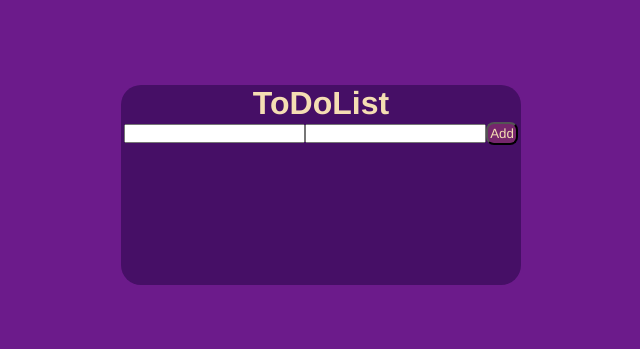
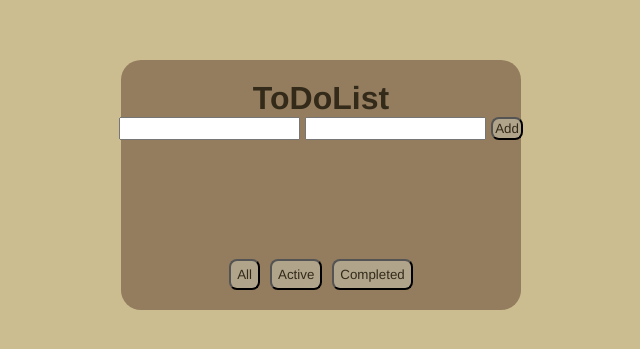
Before and after one commit to YehorHeiko/todo-list, a React (Vite) app in the folder to-do-list/: page / in a window 1280 px wide. Shown: the part 215-564 px from the top of the page, without its empty margins (319-959 px from the left). Built offline with nearby package versions, Linux system fonts and the light colour scheme.

Commit message:
Make BUTTONS

```diff
--- a/to-do-list/src/App.tsx
+++ b/to-do-list/src/App.tsx
@@ -1,4 +1,5 @@
 
+import Buttons from "./components/Buttos";
 import List from "./components/List";
 import "./index.css"
 
@@ -9,6 +10,7 @@ function App() {
   return (
     <div className="main">
       <List />
+
     </div>
   );
 }
--- /dev/null
+++ b/to-do-list/src/components/Buttons.module.css
@@ -0,0 +1,4 @@
+.buttons {
+    padding: 6px;
+    margin: 0 5px;
+}
--- /dev/null
+++ b/to-do-list/src/components/Buttos.tsx
@@ -0,0 +1,15 @@
+import styles from './Buttons.module.css'
+
+
+
+function Buttons() {
+    return (
+        <div >
+            <button className={styles.buttons}>All</button>
+            <button className={styles.buttons}>Active</button>
+            <button className={styles.buttons}>Completed</button>
+        </div>
+     );
+}
+
+export default Buttons;
--- a/to-do-list/src/components/List.module.css
+++ b/to-do-list/src/components/List.module.css
@@ -6,22 +6,32 @@
 }
 .block {
     text-align: center;
-    background-color: rgb(70, 15, 102);
+    background-color: rgb(148, 125, 95);
     border-radius: 20px;
-    height: 200px;
+    padding: 20px;
+    min-height: 250px;
+    height: auto;
     width: 400px;
+    display: flex;
+    flex-direction: column;
+}
+.block>*:last-child {
+    margin-top: auto;
 }
 .to_do_block {
-
+    display: flex;
+    justify-content: center;
+    gap: 5px;
+    margin-bottom: 10px;
 }
 .input {
     color: black;
     background-color: rgb(255, 247, 251);
-    border: 2px solid rgb(167, 41, 167);
+    border: 2px solid rgb(197, 194, 162);
     border-radius: 20px;
 }
 button {
-    background-color: rgba(122, 40, 109, 0.918);
+    background-color: rgba(179, 168, 142, 0.918);
     border-radius: 8px;
     padding: 2px;
 
--- a/to-do-list/src/components/List.tsx
+++ b/to-do-list/src/components/List.tsx
@@ -1,5 +1,6 @@
 import { useState } from "react";
 import styles from "./List.module.css";
+import Buttons from "./Buttos";
 interface Todo {
   id: number;
   text1: string;
@@ -14,7 +15,10 @@ function List() {
   function addProperties() {
     setTodo(e => [...e , { id: Date.now(), text1: inputOne, text2: inputTwo }]);
   }
-
+  function deleteProperties (id) {
+    // setTodo(e => e.filter(todo => todo.id !== id))
+    setTodo(todo.filter(e => e.id !== id))
+  }
   return (
     <div className={styles.bg}>
       <div className={styles.block}>
@@ -34,10 +38,13 @@ function List() {
           {todo.map(e => (
             <p key={e.id}>
               {e.text1} {e.text2}
+              <button onClick={() => deleteProperties(e.id)}>Delete</button>
             </p>
           ))}
         </ul>
+        <Buttons />
       </div>
+
     </div>
   );
 }
--- a/to-do-list/src/index.css
+++ b/to-do-list/src/index.css
@@ -2,11 +2,11 @@
     margin: 0;
     padding: 0;
     box-sizing: border-box;
-    color: wheat;
+    color: rgb(51, 42, 26);
     font-family: 'Franklin Gothic Medium', 'Arial Narrow', Arial, sans-serif;
 }
 
 .main {
-    background-color: rgb(108, 27, 139);
+    background-color: rgb(204, 189, 144);
     height: 100vh;
 }
```
